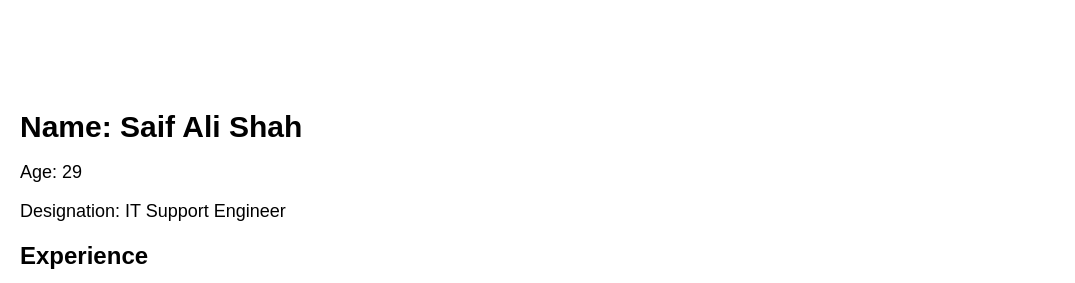
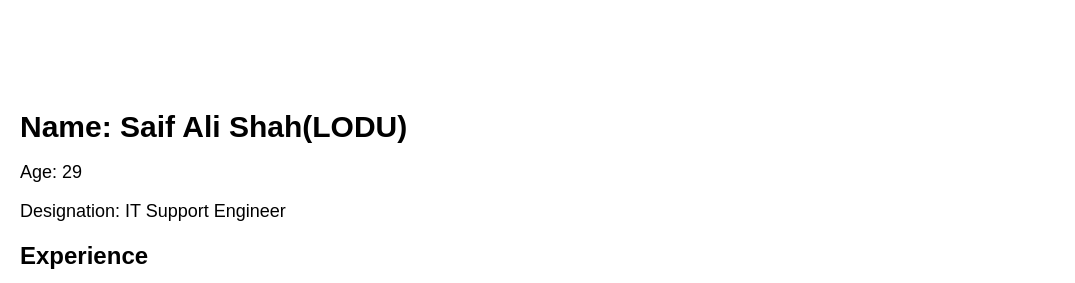
Before and after one commit to techwithbaz/saifalishah.github.io, a plain HTML site: page index.html in a window 1280 px wide. Shown: the part 180-463 px from the top of the page, 0-1075 px from the left. Drawn offline with Linux system fonts and the light colour scheme.

Commit message:
index.html

```diff
--- a/index.html
+++ b/index.html
@@ -47,7 +47,7 @@
         <div class="navbar">
      <p align="right"><img src="logo.jpg" alt="Image" class="logo"></p>
     <section>
-      <h2>Name: Saif Ali Shah</h2>
+      <h2>Name: Saif Ali Shah(LODU)</h2>
       <p>Age: 29</p>
       <p>Designation: IT Support Engineer</p>
     </section>
```
